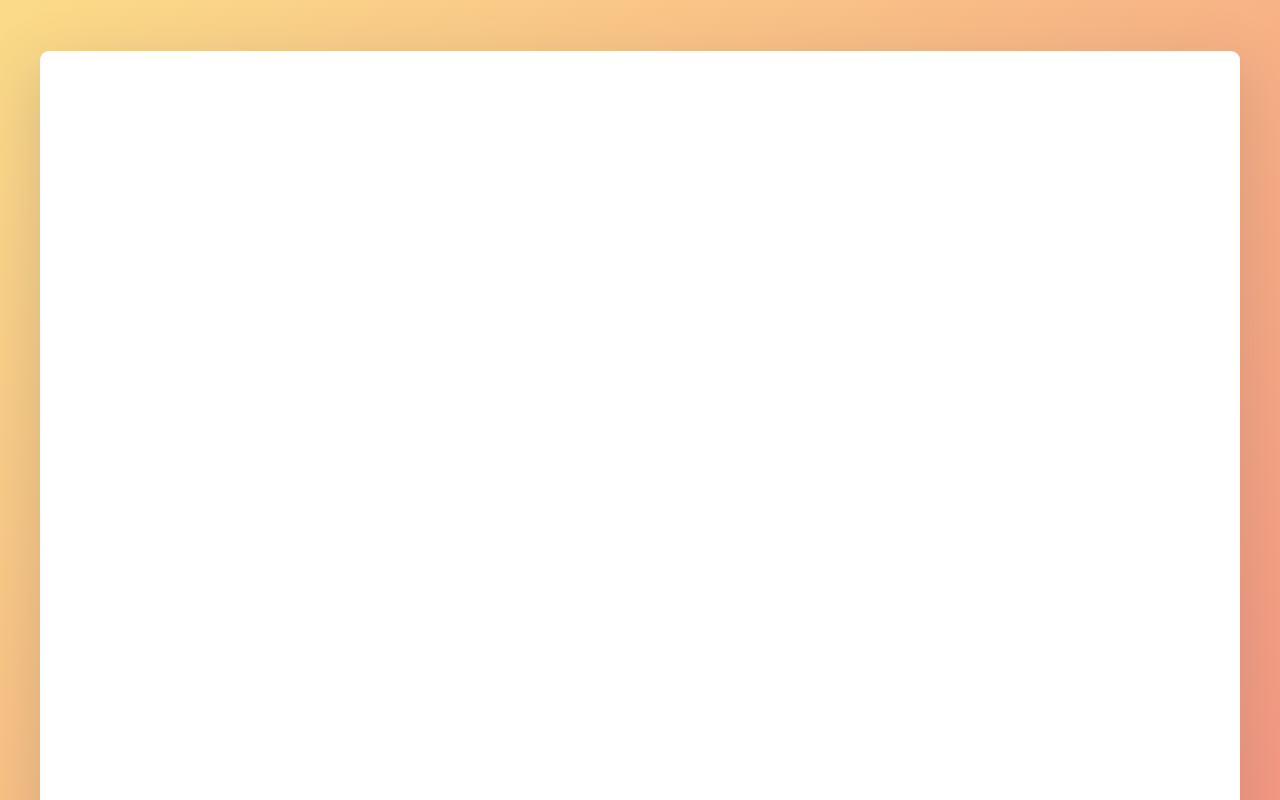
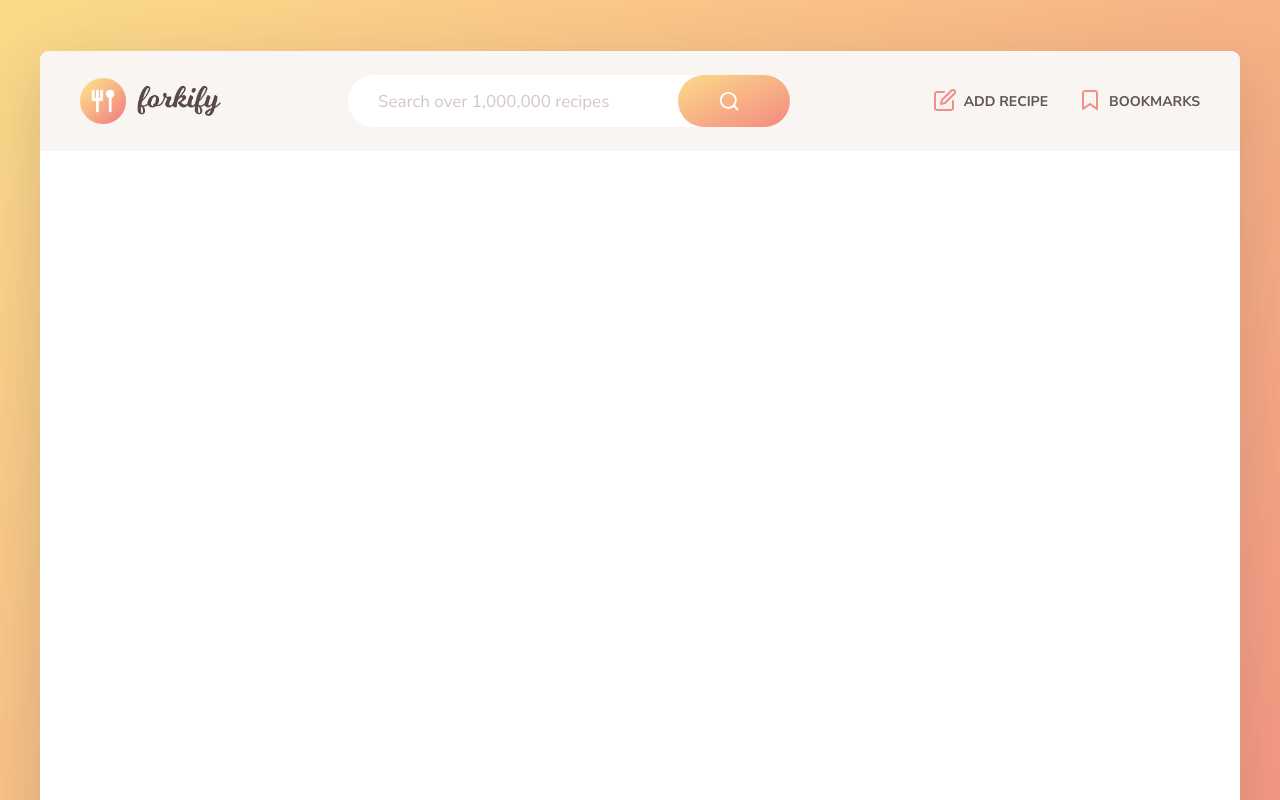
Before and after one commit to AlirezaRa94/forkify, a website built with Parcel: page index.html in a window 1280 px wide. Shown: the top 800 px of the page. Built offline with nearby package versions, Linux system fonts and the light colour scheme.

Commit message:
feat: Implement header section
- Introduces logo and search form for discoverability.
- Includes navigation with 'Add Recipe' and 'Bookmarks' actions.

```diff
--- a/index.html
+++ b/index.html
@@ -18,7 +18,59 @@
   </head>
   <body>
     <div class="container">
-      <header class="header"></header>
+      <header class="header">
+        <img src="src/img/logo.png" alt="Logo" class="header__logo" />
+
+        <form class="search">
+          <input
+            type="text"
+            class="search__field"
+            placeholder="Search over 1,000,000 recipes"
+          />
+          <button class="btn search__btn">
+            <svg class="search__icon">
+              <use href="src/img/icons.svg#icon-search"></use>
+            </svg>
+          </button>
+        </form>
+
+        <nav class="nav">
+          <ul class="nav__list">
+            <li class="nav__item">
+              <button class="nav__btn nav__btn--add-recipe">
+                <svg class="nav__icon">
+                  <use href="src/img/icons.svg#icon-edit"></use>
+                </svg>
+                <span>Add recipe</span>
+              </button>
+            </li>
+
+            <li class="nav__item">
+              <button class="nav__btn nav__btn--bookmarks">
+                <svg class="nav__icon">
+                  <use href="src/img/icons.svg#icon-bookmark"></use>
+                </svg>
+                <span>Bookmarks</span>
+              </button>
+              <div class="bookmarks">
+                <ul class="bookmarks__list">
+                  <div class="message">
+                    <div>
+                      <svg>
+                        <use href="src/img/icons.svg#icon-smile"></use>
+                      </svg>
+                    </div>
+                    <p>
+                      No bookmarks yet. Find a nice recipe and bookmark it :)
+                    </p>
+                  </div>
+                </ul>
+              </div>
+            </li>
+          </ul>
+        </nav>
+      </header>
+
       <section class="search-results"></section>
       <section class="recipe"></section>
       <div class="overlay hidden"></div>
--- /dev/null
+++ b/src/sass/_components.scss
@@ -0,0 +1,42 @@
+%btn {
+  background-image: $gradient;
+  border-radius: 10rem;
+  border: none;
+  text-transform: uppercase;
+  color: #fff;
+  cursor: pointer;
+  display: flex;
+  align-items: center;
+  transition: all 0.2s;
+
+  &:hover {
+    transform: scale(1.05);
+  }
+
+  &:focus {
+    outline: none;
+  }
+
+  & > *:first-child {
+    margin-right: 1rem;
+  }
+}
+
+.btn {
+  @extend %btn;
+
+  padding: 1.5rem 4rem;
+  font-size: 1.5rem;
+  font-weight: 600;
+
+  svg {
+    height: 2.25rem;
+    width: 2.25rem;
+    fill: currentColor;
+  }
+}
+
+.link:link,
+.link:visited {
+  color: $color-grey-dark-2;
+}
--- /dev/null
+++ b/src/sass/_header.scss
@@ -0,0 +1,144 @@
+.header {
+  grid-area: head;
+  background-color: $color-grey-light-1;
+  display: flex;
+  align-items: center;
+  justify-content: space-between;
+
+  &__logo {
+    margin-left: 4rem;
+    height: 4.6rem;
+    display: block;
+  }
+}
+
+.search {
+  background-color: #fff;
+  border-radius: 10rem;
+  display: flex;
+  align-items: center;
+  padding-left: 3rem;
+  transition: all 0.3s;
+
+  &:focus-within {
+    transform: translateY(-2px);
+    box-shadow: 0 0.7rem 3rem rgba($color-grey-dark-1, 0.08);
+  }
+
+  &__field {
+    border: none;
+    background: none;
+    font-family: inherit;
+    color: inherit;
+    font-size: 1.7rem;
+    width: 30rem;
+
+    &:focus {
+      outline: none;
+    }
+
+    &::placeholder {
+      color: $color-grey-light-3;
+    }
+
+    @media only screen and (max-width: $bp-medium) {
+      width: auto;
+
+      &::placeholder {
+        color: white;
+      }
+    }
+  }
+
+  &__btn {
+    font-weight: 600;
+    font-family: inherit;
+  }
+}
+
+.nav {
+  align-self: stretch;
+  margin-right: 2.5rem;
+
+  &__list {
+    list-style: none;
+    display: flex;
+    height: 100%;
+  }
+
+  &__item {
+    position: relative;
+  }
+
+  &__btn {
+    height: 100%;
+    font-family: inherit;
+    color: inherit;
+    font-size: 1.4rem;
+    font-weight: 700;
+    text-transform: uppercase;
+    background: none;
+    border: none;
+    cursor: pointer;
+    padding: 0 1.5rem;
+    transition: all 0.3s;
+
+    display: flex;
+    align-items: center;
+
+    svg {
+      height: 2.4rem;
+      width: 2.4rem;
+      fill: $color-primary;
+      margin-right: 0.7rem;
+      transform: translateY(-1px);
+    }
+
+    &:focus {
+      outline: none;
+    }
+
+    &:hover {
+      background-color: $color-grey-light-2;
+    }
+  }
+}
+
+.bookmarks {
+  padding: 1rem 0;
+  position: absolute;
+  // right: 0;
+  right: -2.5rem;
+  z-index: 10;
+  width: 40rem;
+  background-color: #fff;
+  box-shadow: 0 0.8rem 5rem 2rem rgba($color-grey-dark-1, 0.1);
+
+  visibility: hidden;
+  opacity: 0;
+  transition: all 0.5s 0.2s;
+
+  &__list {
+    list-style: none;
+  }
+
+  &__field {
+    cursor: pointer;
+    padding: 0 4rem;
+
+    display: flex;
+    align-items: center;
+    height: 100%;
+    transition: all 0.3s;
+
+    &:hover {
+      background-color: $color-grey-light-2;
+    }
+  }
+
+  &:hover,
+  .nav__btn--bookmarks:hover + & {
+    visibility: visible;
+    opacity: 1;
+  }
+}
--- a/src/sass/main.scss
+++ b/src/sass/main.scss
@@ -1 +1,3 @@
 @import 'base';
+@import 'components';
+@import 'header';
```
